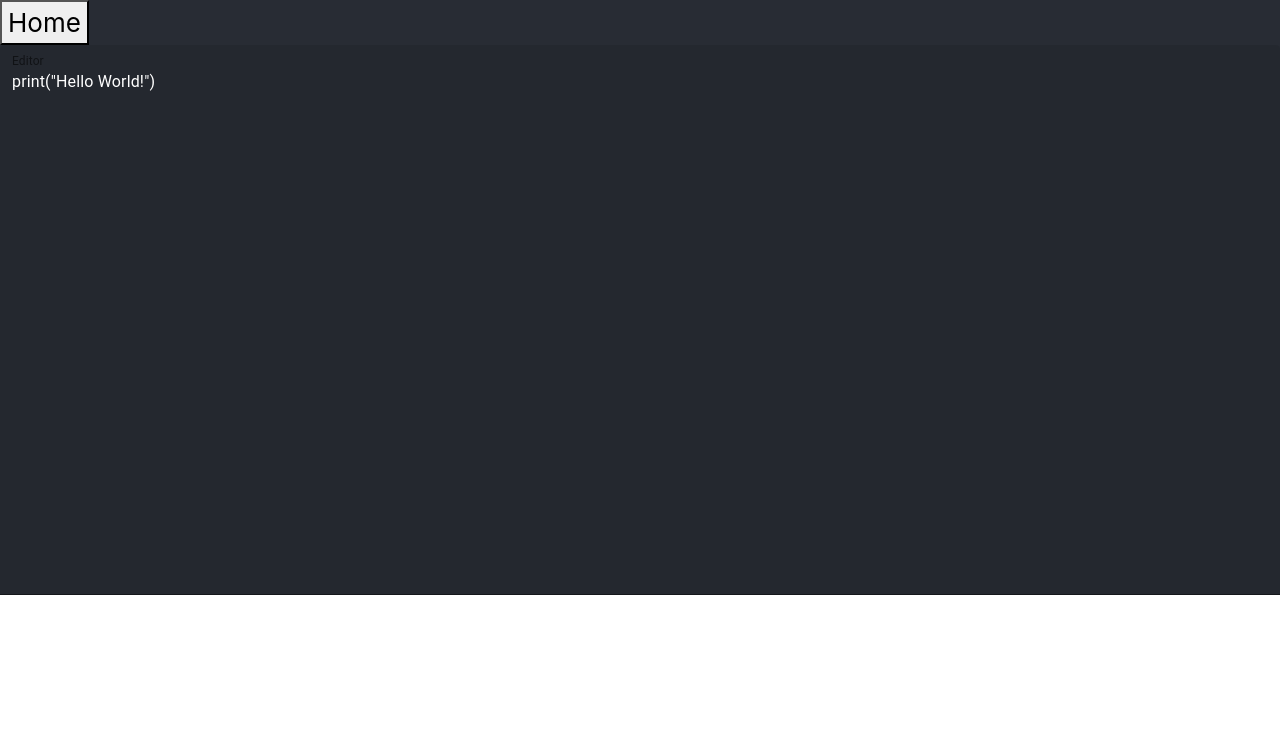
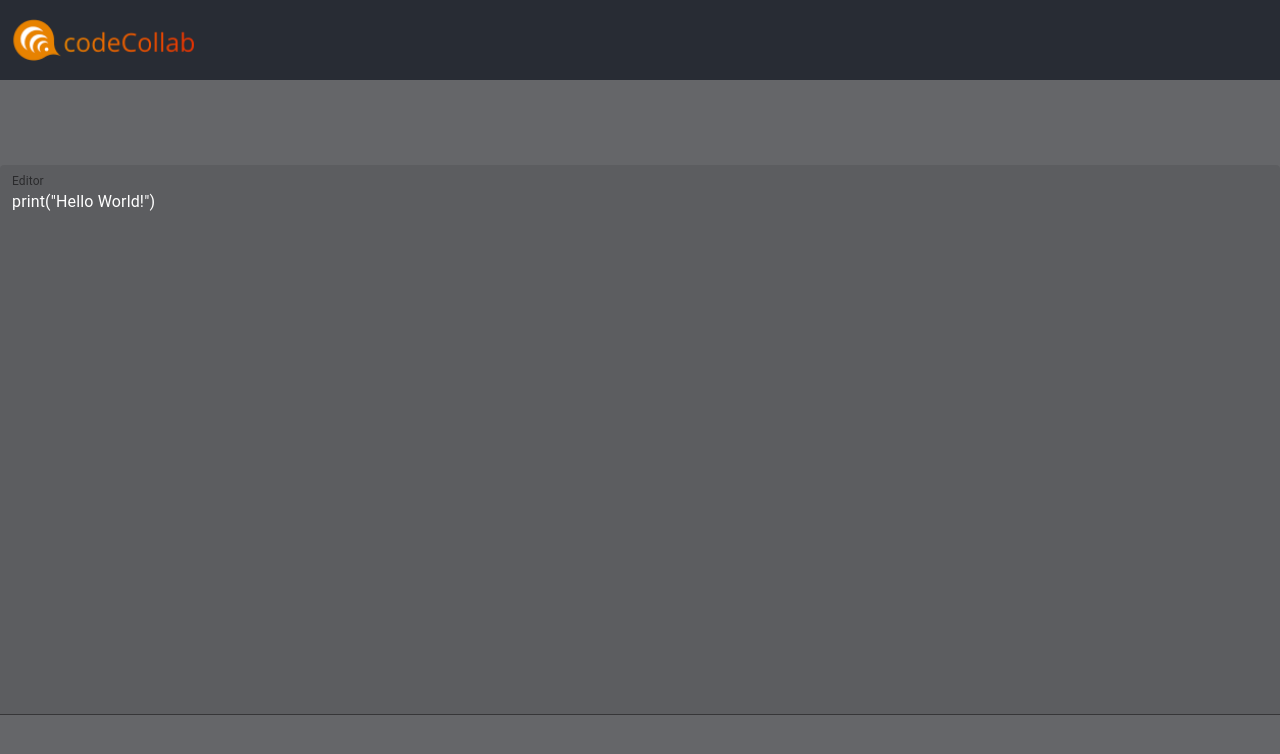
Before and after one commit to paulchenpmc/codeCollab, a React (Create React App) app in the folder code-collab-app/: page /editor in a window 1280 px wide. Shown: the top 754 px of the page. Built offline with nearby package versions, Linux system fonts and the light colour scheme.

Commit message:
Add header to editor page

```diff
--- a/code-collab-app/src/App.css
+++ b/code-collab-app/src/App.css
@@ -48,6 +48,17 @@ h1.subheading {
   color: white;
 }
 
+.App-editor {
+  background-color: #656669;
+  min-height: 90vh;
+  display: flex;
+  flex-direction: column;
+  text-align: left;
+  justify-content: center;
+  font-size: calc(10px + 2vmin);
+  color: white;
+}
+
 .App-link {
   color: #61dafb;
 }
--- a/code-collab-app/src/editorpage.js
+++ b/code-collab-app/src/editorpage.js
@@ -3,6 +3,8 @@ import './App.css';
 import { Link } from 'react-router-dom';
 import TextField from '@material-ui/core/TextField';
 import { withStyles } from "@material-ui/core/styles";
+import logo from './codeCollabLogo.png';
+import './App.css';
 
 const styles = {
   root: {
@@ -19,11 +21,9 @@ function Editorpage(props) {
   return (
     <div className="App">
       <header className="App-header">
-        <Link to="/">
-          <button variant="outlined">
-            Home
-          </button>
-        </Link>
+        <Link to='/'><img src={logo} className="App-logo" alt="logo"/></Link>
+      </header>
+      <body className="App-editor">
         <TextField
             className={classes.root}
             InputProps={{
@@ -38,7 +38,7 @@ function Editorpage(props) {
             defaultValue='print("Hello World!")'
             variant="filled"
         />
-      </header>
+      </body>
     </div>
   );
 }
```
Lines whose indentation alone changed are shown as unchanged.
